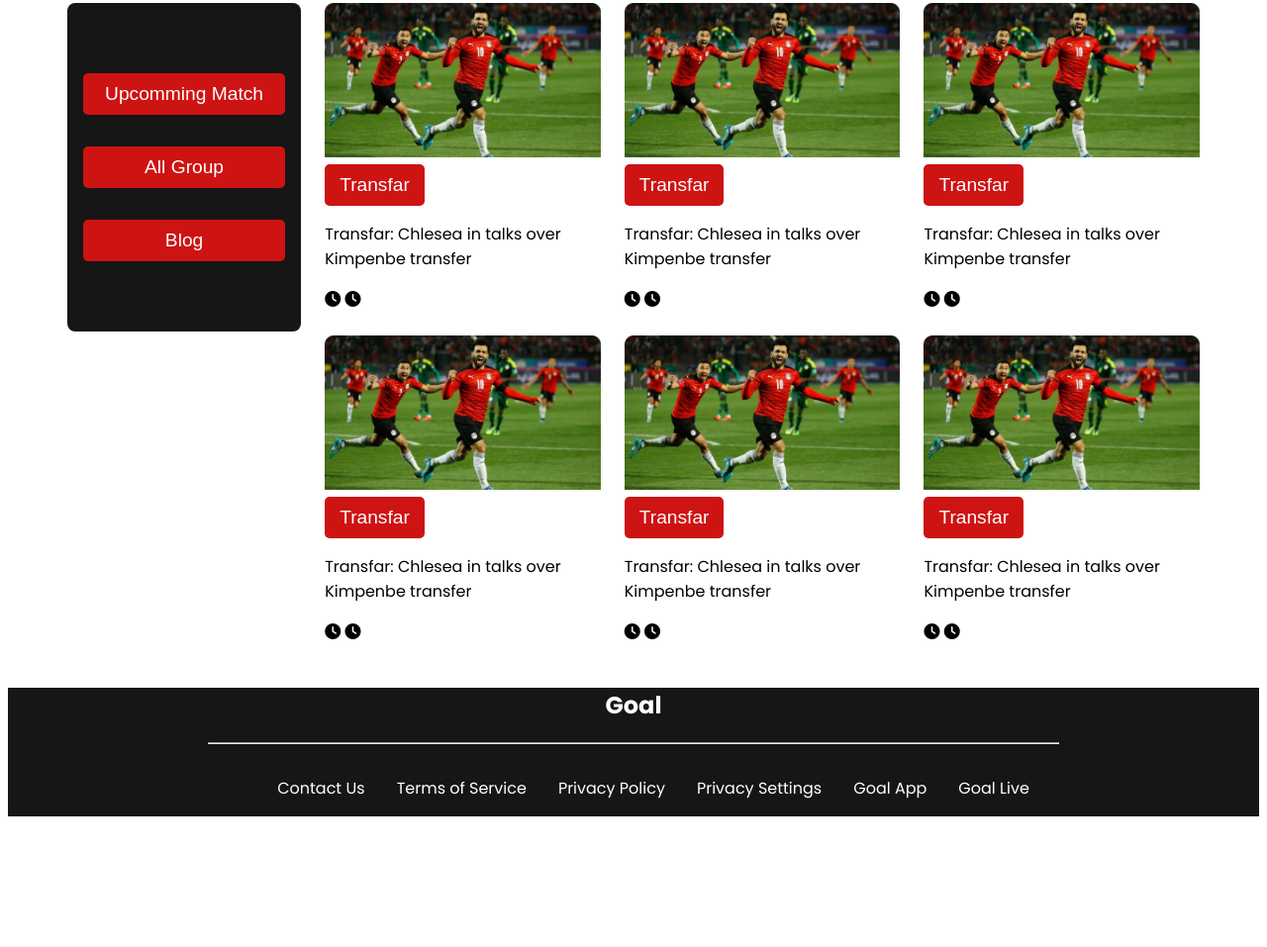
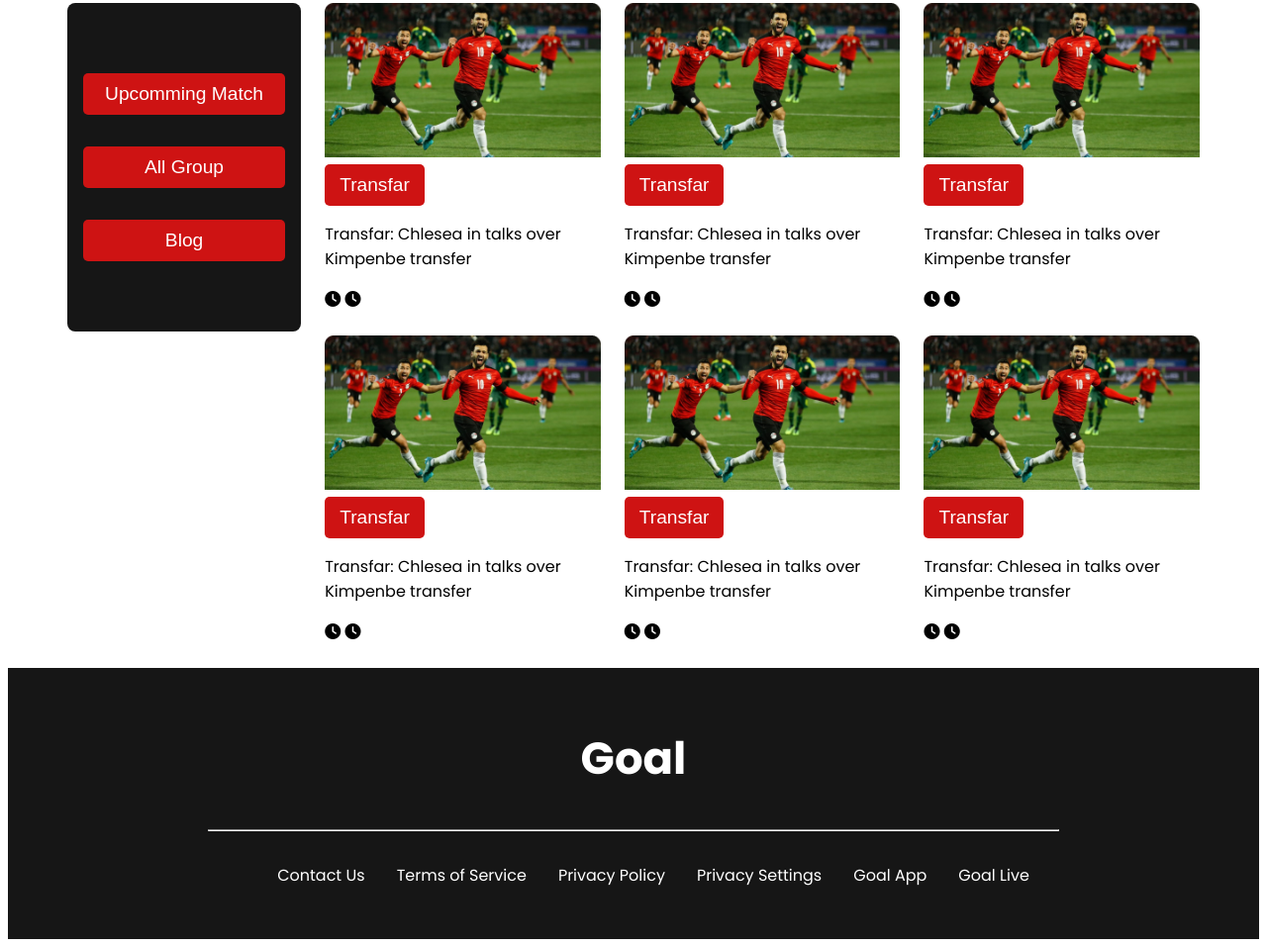
Before and after one commit to arahim-me/world-cup-news, a plain HTML site: page index.html in a window 1280 px wide. Shown: the part 661-1618 px from the top of the page at 99% size. Before the commit the page ends 1502 px from the top, so only its background shows below. Drawn offline with Linux system fonts and the light colour scheme.

Commit message:
footer completed

```diff
--- a/css/style.css
+++ b/css/style.css
@@ -75,6 +75,17 @@ header .banner .banner-text h1{
 /* Footer Section Design */
 .footer-section{
     text-align: center;
+    padding: 20px 0;
+}
+.footer-top{
+    margin: 10px 0;
+}
+.footer-top h2{
+    font-size: 45px;
+}
+.footer-section hr{
+    width: 75%;
+    border-bottom: 1px solid #fff;
 }
 .footer-section ul{
     display: flex;
--- a/index.html
+++ b/index.html
@@ -120,7 +120,7 @@
             <div class="footer-top">
                 <h2>Goal</h2>
             </div>
-            <hr width="75%">
+            <hr>
             <div class="footer-bottom">
                 <div class="footer-link">
                     <ul>
```
